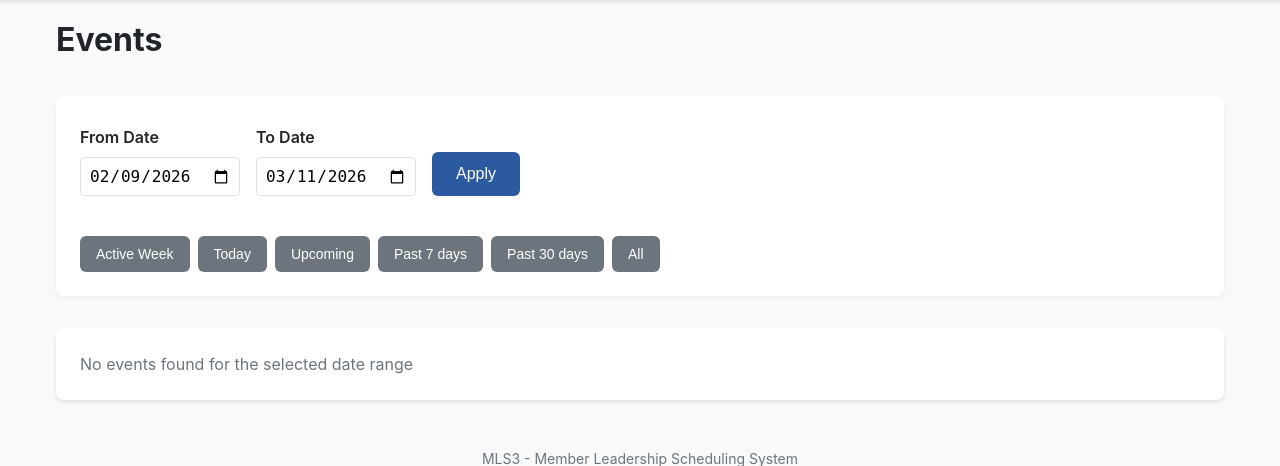
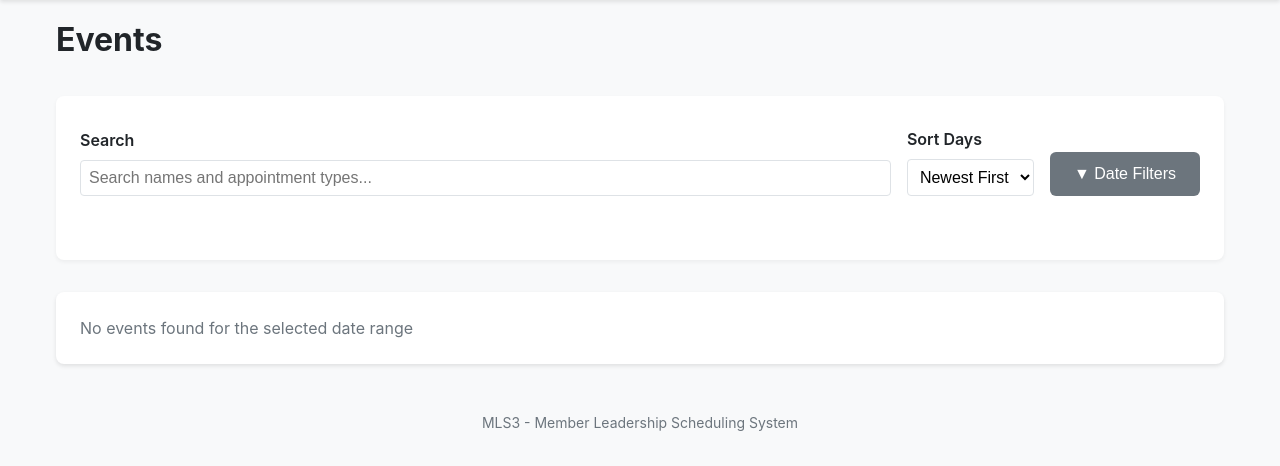
Before and after one commit to ntc490/mls3, a Flask app: page /events in a window 1280 px wide. Shown: the part 100-566 px from the top of the page. Run offline with Flask 3, Linux system fonts and the light colour scheme.

Commit message:
Rework events page with search, sorting, and cleaner look

```diff
--- a/static/js/events.js
+++ b/static/js/events.js
@@ -68,6 +68,15 @@
     document.getElementById('dateTo').addEventListener('keypress', function(e) {
         if (e.key === 'Enter') applyDateFilter();
     });
+
+    // Toggle date filters
+    document.getElementById('toggleDateFiltersBtn').addEventListener('click', toggleDateFilters);
+
+    // Search input (live filtering)
+    document.getElementById('searchText').addEventListener('input', applySearchAndSort);
+
+    // Sort order dropdown
+    document.getElementById('sortOrder').addEventListener('change', applySearchAndSort);
 }
 
 /**
@@ -182,5 +191,88 @@
     }
 });
 
+/**
+ * Toggle date filters section
+ */
+function toggleDateFilters() {
+    const section = document.getElementById('dateFiltersSection');
+    const icon = document.getElementById('toggleIcon');
+
+    if (section.style.display === 'none') {
+        section.style.display = 'block';
+        icon.textContent = '▲';
+    } else {
+        section.style.display = 'none';
+        icon.textContent = '▼';
+    }
+}
+
+/**
+ * Fuzzy match function - checks if all query terms appear in the text in any order
+ */
+function fuzzyMatch(text, query) {
+    if (!query.trim()) return true;
+
+    const textLower = text.toLowerCase();
+    const queryTerms = query.toLowerCase().split(/\s+/).filter(t => t.length > 0);
+
+    // All query terms must appear in the text (in any order)
+    return queryTerms.every(term => textLower.includes(term));
+}
+
+/**
+ * Apply search and sort to events
+ */
+function applySearchAndSort() {
+    const searchText = document.getElementById('searchText').value;
+    const sortOrder = document.getElementById('sortOrder').value;
+
+    // Get all date groups
+    const dateGroups = Array.from(document.querySelectorAll('.calendar-date-group'));
+
+    // Filter and show/hide items based on search
+    dateGroups.forEach(group => {
+        const items = Array.from(group.querySelectorAll('.calendar-item'));
+        let visibleCount = 0;
+
+        items.forEach(item => {
+            // Get item text content (name and type)
+            const itemText = item.querySelector('.calendar-item-text, .calendar-item-info')?.textContent || '';
+
+            if (fuzzyMatch(itemText, searchText)) {
+                item.style.display = '';
+                visibleCount++;
+            } else {
+                item.style.display = 'none';
+            }
+        });
+
+        // Hide date group if no visible items
+        if (visibleCount === 0) {
+            group.style.display = 'none';
+        } else {
+            group.style.display = '';
+        }
+    });
+
+    // Sort date groups
+    const container = document.getElementById('eventsContainer');
+    const sortedGroups = dateGroups.sort((a, b) => {
+        const dateA = a.querySelector('.calendar-date-header')?.dataset.date || a.querySelector('.calendar-date-header')?.textContent;
+        const dateB = b.querySelector('.calendar-date-header')?.dataset.date || b.querySelector('.calendar-date-header')?.textContent;
+
+        if (sortOrder === 'asc') {
+            return dateA < dateB ? -1 : 1;
+        } else {
+            return dateA > dateB ? -1 : 1;
+        }
+    });
+
+    // Re-append in sorted order
+    sortedGroups.forEach(group => {
+        container.appendChild(group);
+    });
+}
+
 // Initialize when DOM is loaded
 document.addEventListener('DOMContentLoaded', initEventsPage);
--- a/templates/events.html
+++ b/templates/events.html
@@ -9,6 +9,31 @@
     </div>
 
     <div class="events-filters">
+        <!-- Search and Sort Controls (always visible) -->
+        <div class="form-row" style="margin-bottom: 1rem;">
+            <div class="form-group" style="flex: 1;">
+                <label for="searchText">Search</label>
+                <input type="text" id="searchText" class="form-input" placeholder="Search names and appointment types...">
+            </div>
+
+            <div class="form-group" style="width: auto;">
+                <label for="sortOrder">Sort Days</label>
+                <select id="sortOrder" class="form-input">
+                    <option value="desc">Newest First</option>
+                    <option value="asc">Oldest First</option>
+                </select>
+            </div>
+
+            <div class="form-group" style="width: auto;">
+                <label>&nbsp;</label>
+                <button id="toggleDateFiltersBtn" class="btn btn-secondary">
+                    <span id="toggleIcon">▼</span> Date Filters
+                </button>
+            </div>
+        </div>
+
+        <!-- Date Filters (collapsible) -->
+        <div id="dateFiltersSection" style="display: none;">
             <div class="form-row">
                 <div class="form-group">
                     <label for="dateFrom">From Date</label>
@@ -35,13 +60,14 @@
                 <button class="btn btn-sm btn-secondary" data-range="all">All</button>
             </div>
         </div>
+    </div>
 
     <div class="calendar-section">
         <div id="eventsContainer">
             {% if calendar_items %}
                 {% for date_str, items in calendar_items %}
                 <div class="calendar-date-group">
-                    <h3 class="calendar-date-header">{{ date_str | format_date }}</h3>
+                    <h3 class="calendar-date-header" data-date="{{ date_str }}">{{ date_str | format_date }}</h3>
                     <div class="calendar-items-list">
                         {% for item in items %}
                             {% if item.type == 'prayer' %}
```
Lines whose indentation alone changed are shown as unchanged.
